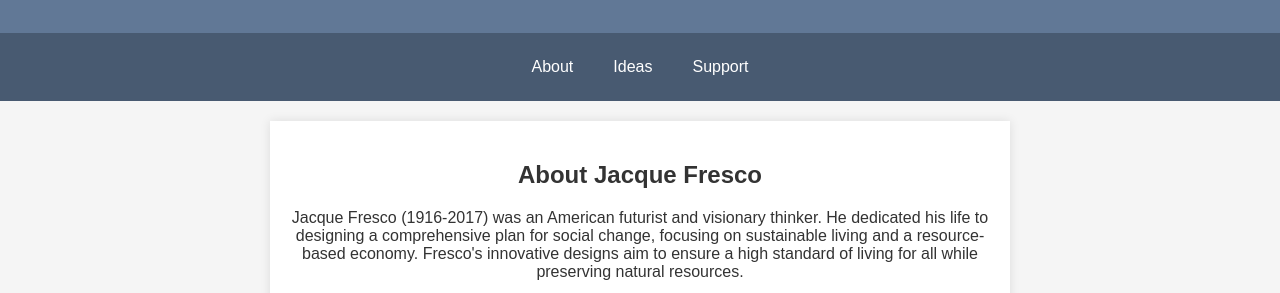
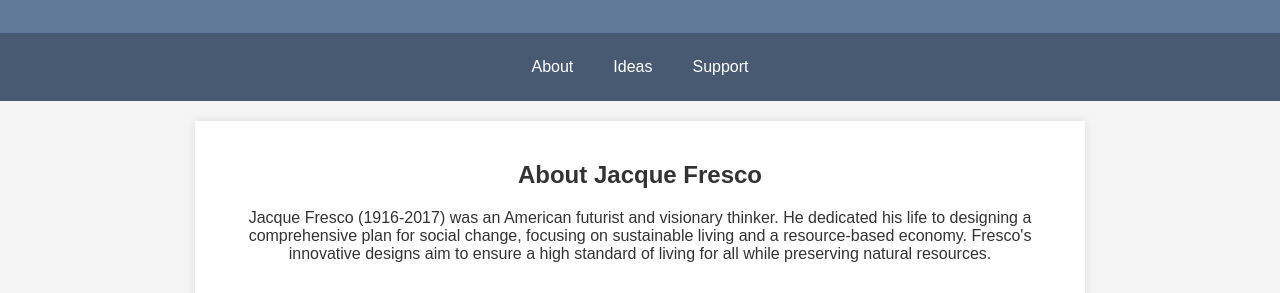
Before and after one commit to slzko/jacque-fresco.com, a website: page src/index.html in a window 1280 px wide. Shown: the part 102-395 px from the top of the page. Drawn offline with Linux system fonts and the light colour scheme.

Commit message:
Update index.html

```diff
--- a/src/index.html
+++ b/src/index.html
@@ -42,7 +42,7 @@
         }
         .container {
             width: 80%;
-            max-width: 700px;
+            max-width: 850px;
             margin: 20px auto;
             background: #ffffff;
             padding: 20px;
```
